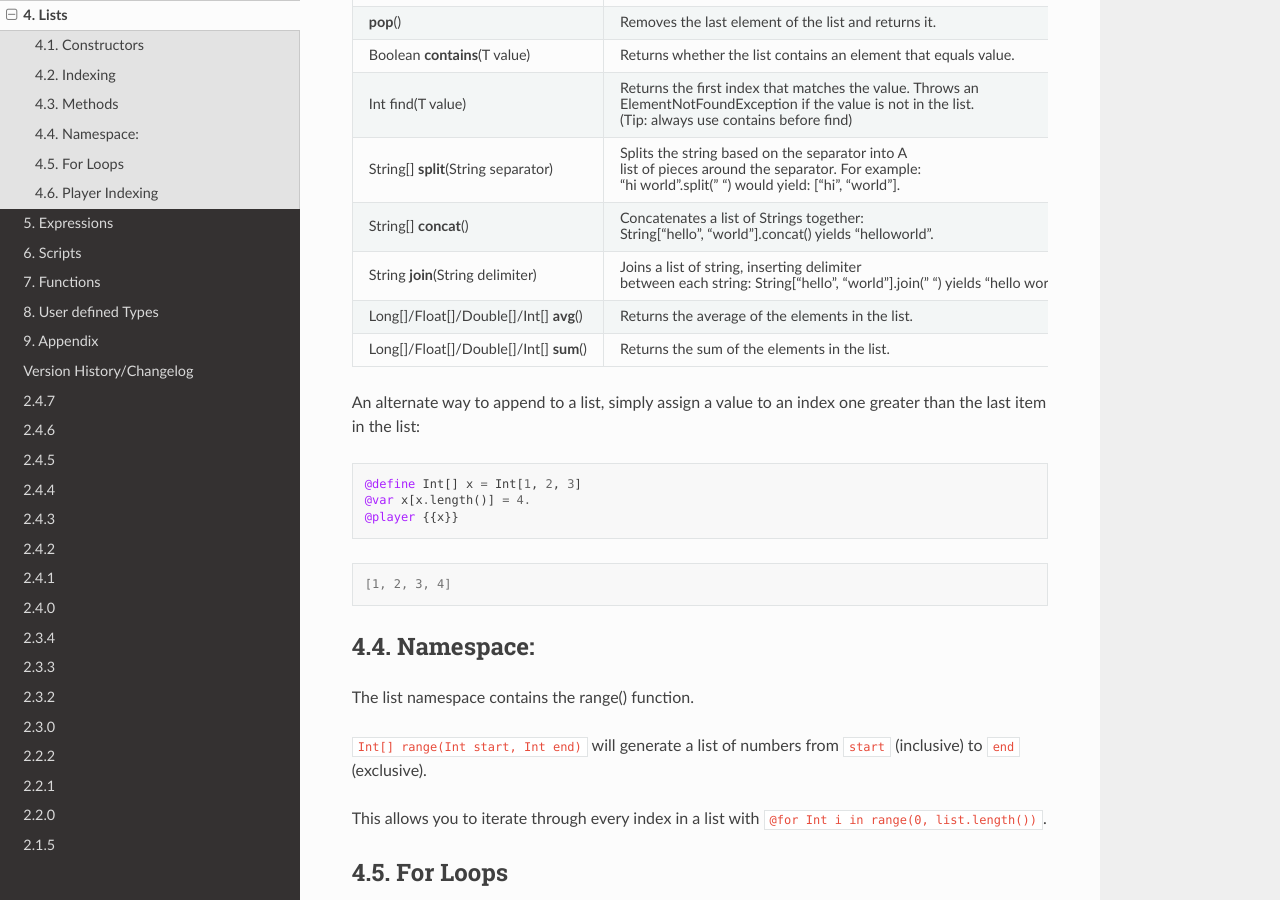
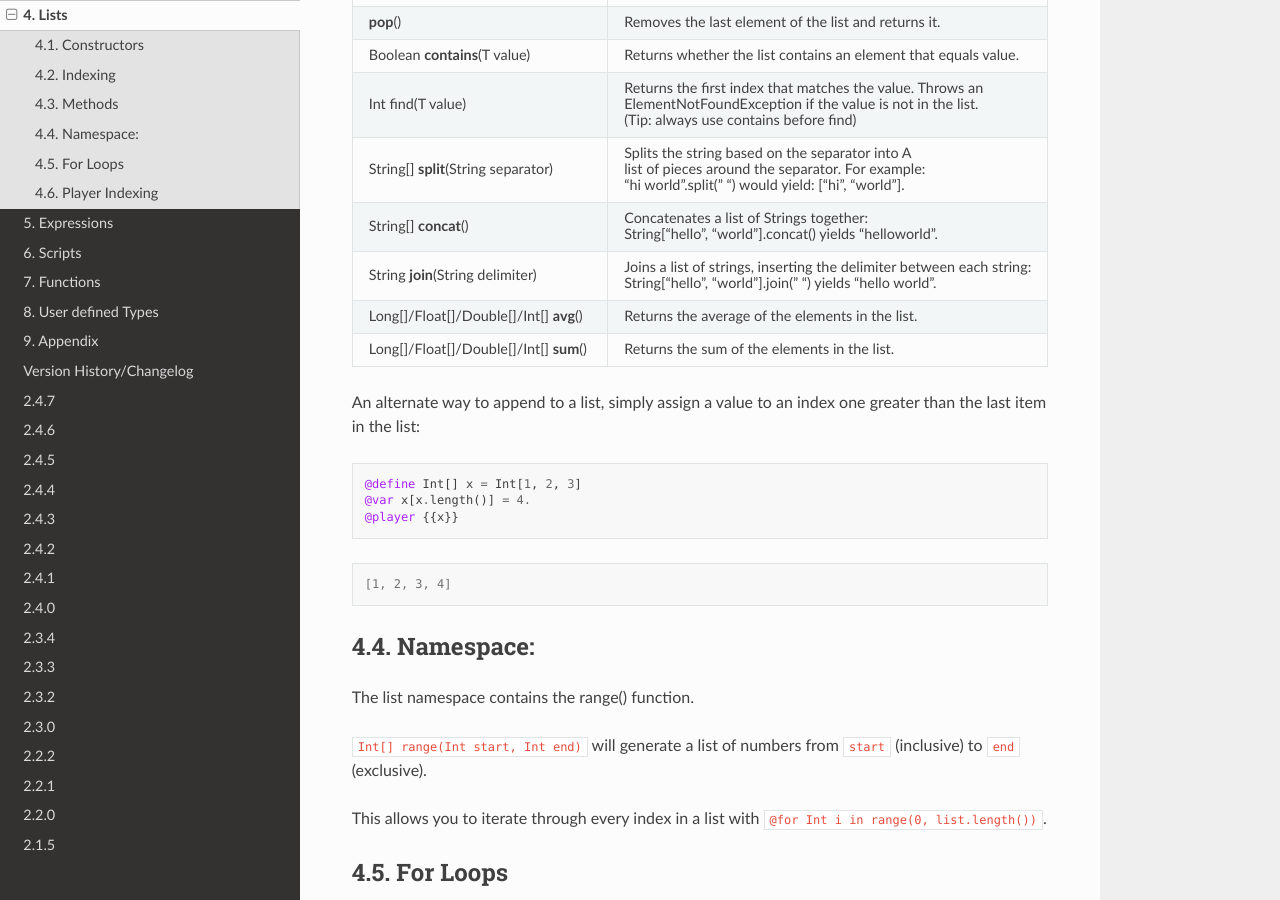
Before and after one commit to rebplane/msc, a Sphinx documentation site: the page built from docs/source/9_lists/lists.rst, in a window 1280 px wide and 900 px high, scrolled down 1547 px. Built offline with Sphinx 7.4.7 and the Read the Docs theme 2.0.0, drawn with Linux system fonts in a browser that asks for light colours.

Commit message:
Update lists.rst

```diff
--- a/docs/source/9_lists/lists.rst
+++ b/docs/source/9_lists/lists.rst
@@ -107,9 +107,9 @@
 
         String["hello", "world"].concat() yields "helloworld".
     * - String **join**\(String delimiter)
-      - Joins a list of string, inserting delimiter
+      - Joins a list of strings, inserting the delimiter between each string:
 
-        between each string: String["hello", "world"].join(" ") yields "hello world".
+        String["hello", "world"].join(" ") yields "hello world".
     * - Long[]/Float[]/Double[]/Int[] **avg**\()
       - Returns the average of the elements in the list.
     * - Long[]/Float[]/Double[]/Int[] **sum**\()
```
